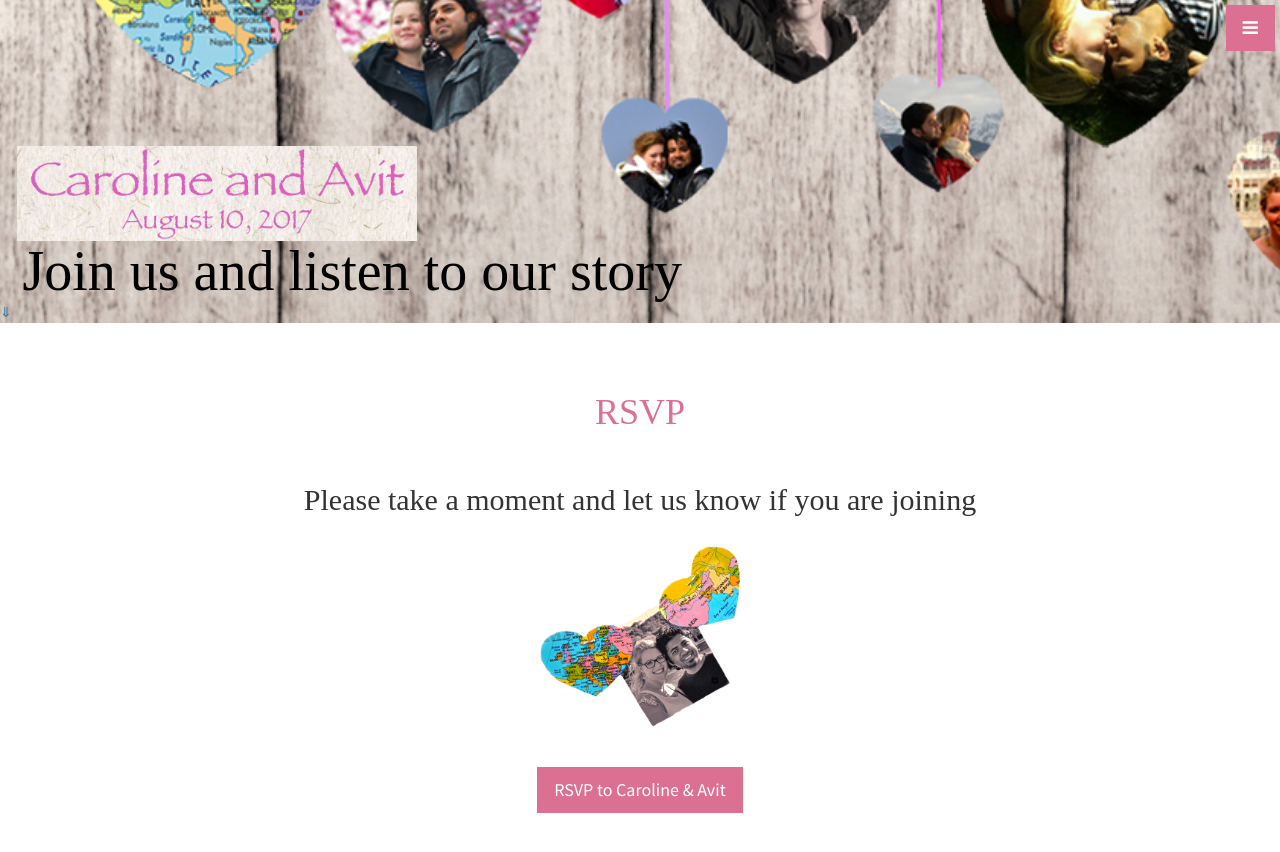
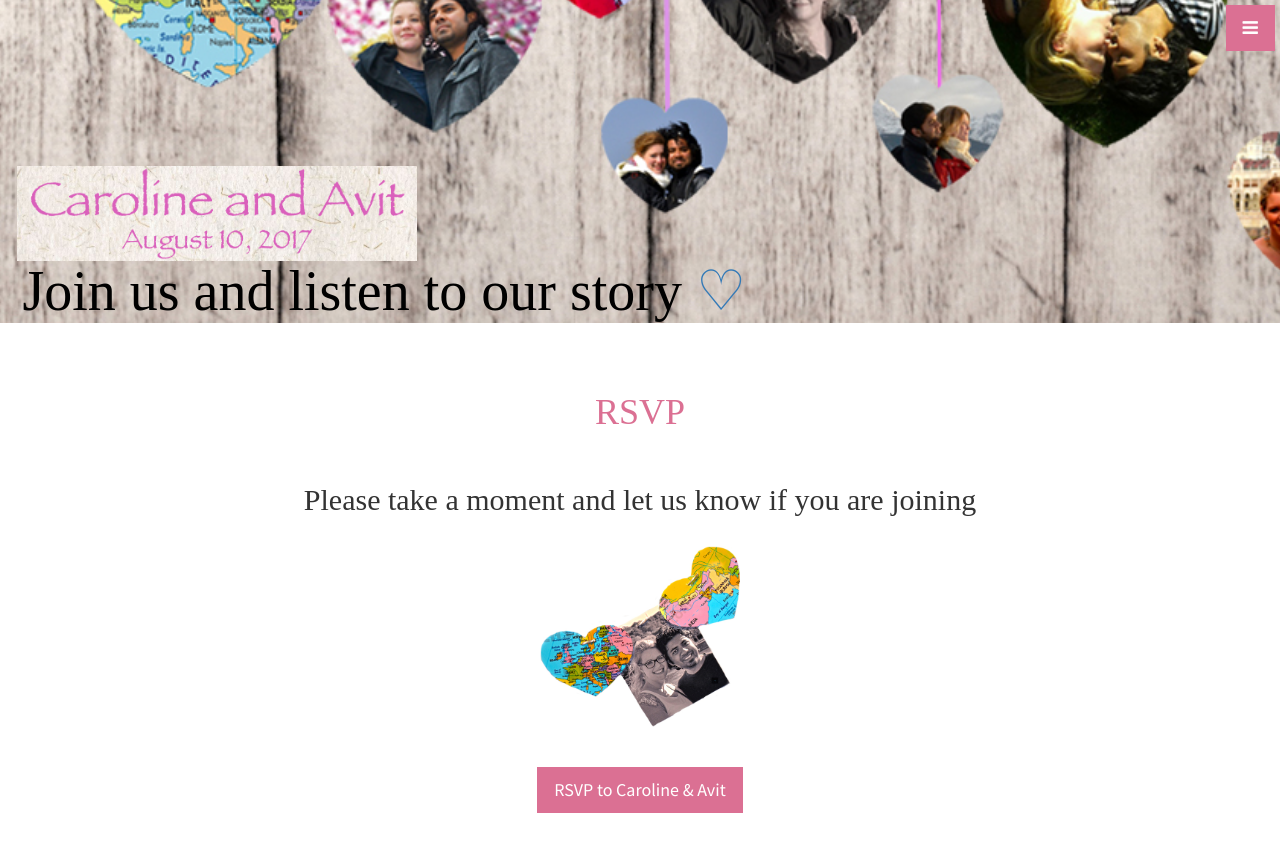
Before and after one commit to MonchiLin/carowedavit.github.io, a Jekyll site: the page built from index.html, in a window 1280 px wide and 900 px high, scrolled down 577 px. Shown: the top 852 px of the window. Built offline with Jekyll 4.4.1, drawn with Linux system fonts in a browser that asks for light colours.

Commit message:
font updated

```diff
--- a/_includes/header.html
+++ b/_includes/header.html
@@ -1,6 +1,6 @@
 <header id="top" class="header">
   <div class="text-vertical-center">
   <img src="img/qh.jpg" alt="Wedding quotes" style="width:400px; margin-left: 1.2em;">
-   <h1 style="margin-left: 0.4em;">Join us and listen to our story</h1><a href="#rsvp" onclick = $("#menu-close").click(); >&dArr;</a>
+   <h1 style="margin-left: 0.4em;">Join us and listen to our story <a href="#rsvp" onclick = $("#menu-close").click(); >&#x2661;</a> </h1>
   </div>
 </header>
```
